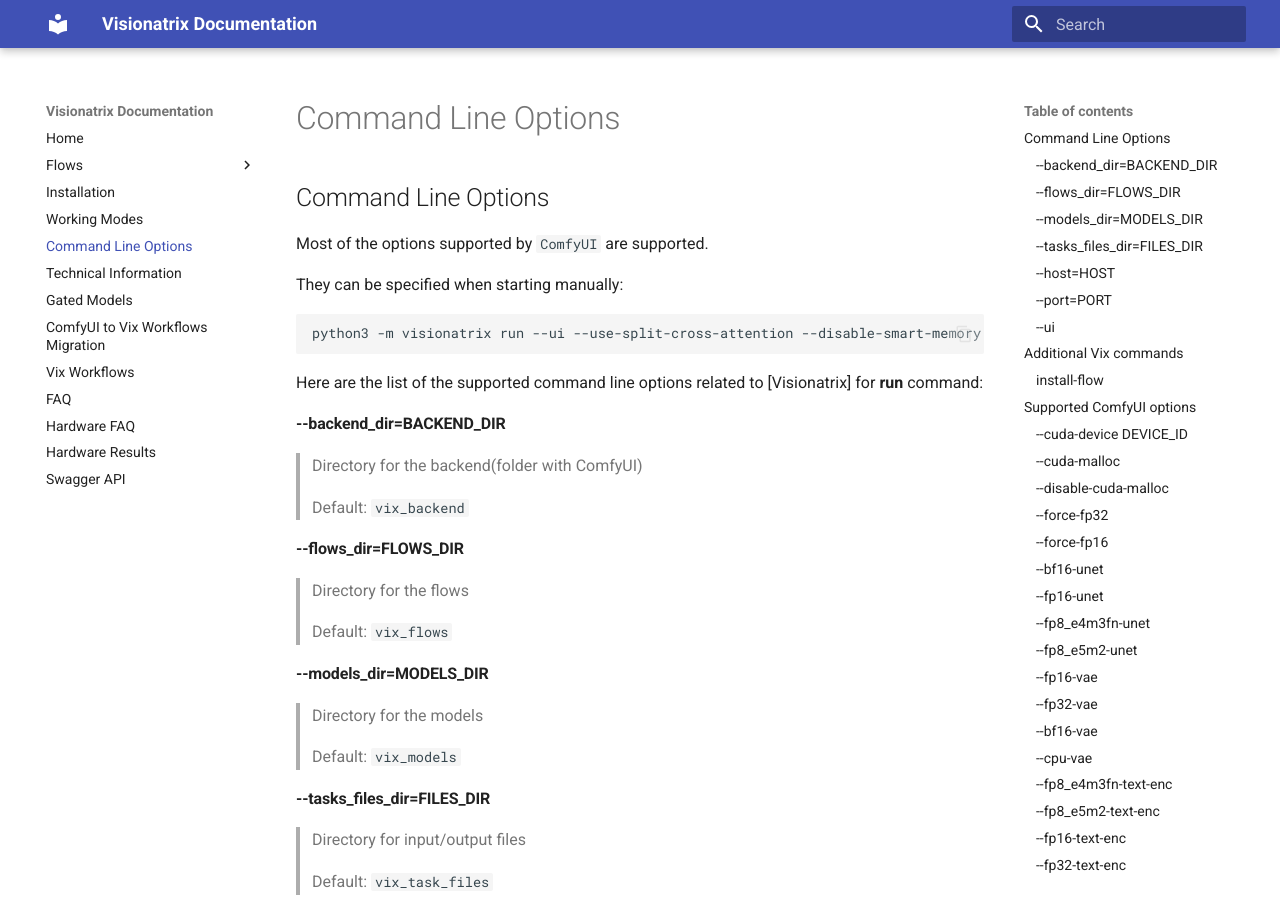
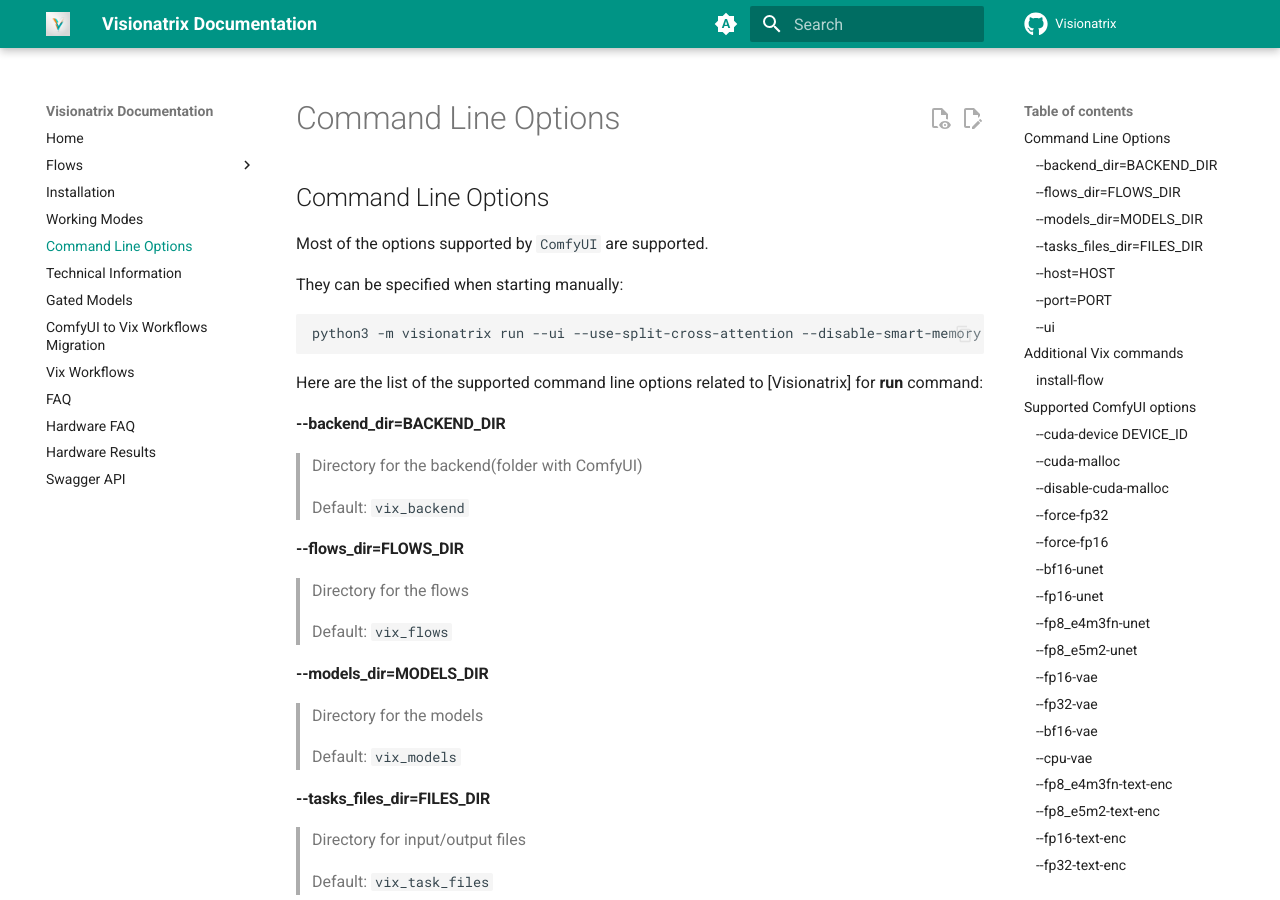
Before and after one commit to Visionatrix/VixFlowsDocs, an MkDocs documentation site: the page built from docs/command_line_options.md, in a window 1280 px wide and 900 px high. Built offline with MkDocs 1.6.1 and Material for MkDocs 9.7.7, drawn with Linux system fonts in a browser that asks for light colours; comment, search, counter and statistics services are not loaded.

Commit message:
feat: correct links, correct mkdocs config
add repo url, edit, view, revision time, permalinks, dark theme toggle

````diff
--- a/docs/command_line_options.md
+++ b/docs/command_line_options.md
@@ -67,7 +67,7 @@
 ```
 
 File should contain ComfyUI workflow with the
-[metadata](https://visionatrix.github.io/VixFlowsDocs/vix_workflows.html#vix-workflow-overview)
+[metadata](./vix_workflows.md#vix-workflow-overview)
 needed for Visionatrix.
 
 ``` shell
--- a/mkdocs.yml
+++ b/mkdocs.yml
@@ -1,4 +1,10 @@
 site_name: Visionatrix Documentation
+
+repo_url: https://github.com/Visionatrix/Visionatrix
+repo_name: Visionatrix
+edit_uri: https://github.com/Visionatrix/VixFlowsDocs/edit/main/docs/
+site_url: https://visionatrix.github.io/
+
 nav:
   - Home: index.md
   - Flows:
@@ -43,6 +49,8 @@
   - admonition
   - pymdownx.details
   - pymdownx.superfences
+  - toc:
+      permalink: true
 
 theme:
   name: material
@@ -52,7 +60,48 @@
     - content.footnote.tooltips
     - content.tabs.link
     - content.tooltips
+    - content.action.edit
+    - content.action.view
     - search.highlight
     - search.share
     - search.suggest
     - toc.follow
+
+  logo: assets/vix_logo.png
+  icon:
+    repo: fontawesome/brands/github
+
+  palette:
+
+    # Palette toggle for automatic mode
+    - media: "(prefers-color-scheme)"
+      primary: teal
+      toggle:
+        icon: material/brightness-auto
+        name: Switch to light mode
+
+    # Palette toggle for light mode
+    - media: "(prefers-color-scheme: light)"
+      scheme: default
+      primary: teal
+      toggle:
+        icon: material/brightness-7
+        name: Switch to dark mode
+
+    # Palette toggle for dark mode
+    - media: "(prefers-color-scheme: dark)"
+      scheme: slate
+      primary: teal
+      toggle:
+        icon: material/brightness-4
+        name: Switch to system preference
+
+plugins:
+  - git-revision-date-localized:
+      enable_creation_date: true
+  - search
+  - social
+
+
+validation:
+  anchors: warn
--- a/requirements.txt
+++ b/requirements.txt
@@ -1,5 +1,7 @@
 pandoc
 mkdocs
 mkdocs-material
+mkdocs-git-revision-date-localized-plugin
+mkdocs-material[imaging]
 requests
 huggingface_hub
````
Also changed, not shown: docs/comfyui_vix_migration.md (+1 -1 lines), docs/faq.md (+2 -2 lines), docs/assets/vix_logo.png (added).
